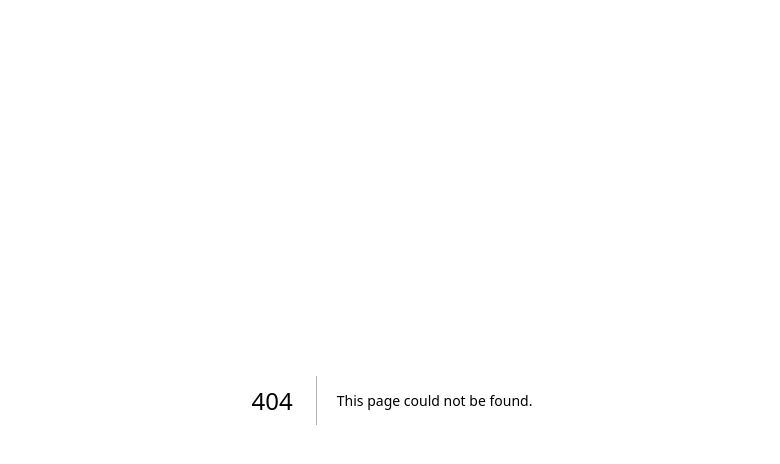
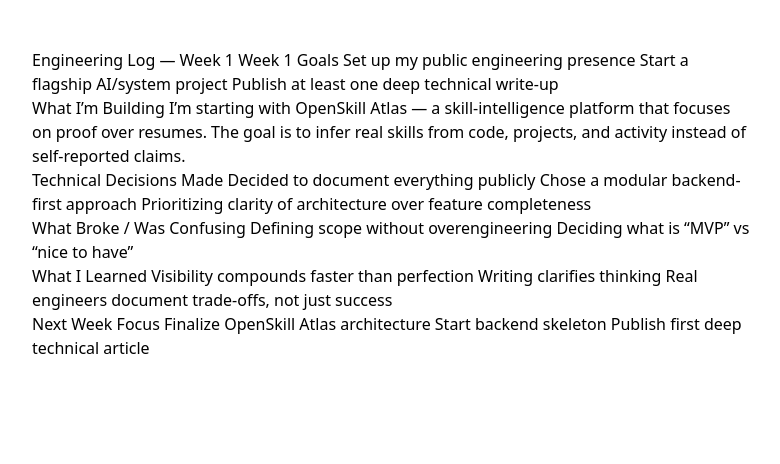
Before and after one commit to prakashwaddar628/prakashwaddar.dev, a Next.js app: page /logs/week-1 in a window 1280 px wide. Before the commit this address had no page. Shown: the top 464 px of the page, without its empty margins (248-1028 px from the left). Built offline with nearby package versions, Linux system fonts and the light colour scheme.

Commit message:
feat: add engineering logs with MDX support

```diff
--- /dev/null
+++ b/app/logs/[slug]/page.tsx
@@ -0,0 +1,21 @@
+import fs from "fs";
+import { MDXRemote } from "next-mdx-remote/rsc";
+import path from "path";
+
+const logsDirectory = path.join(process.cwd(), "content/logs");
+
+export default async function LogsPage({
+    params,
+}:{
+    params: Promise<{ slug: string }>
+}) {
+    const { slug } = await params;
+    const filePath = path.join(logsDirectory, `${slug}.mdx`);
+    const source = fs.readFileSync(filePath, "utf8");
+
+    return (
+        <main className="max-w-3xl mx-auto px-6 py-12 prose">
+            <MDXRemote source={source} />
+        </main>
+    )
+}
--- /dev/null
+++ b/app/logs/page.tsx
@@ -0,0 +1,40 @@
+import fs from "fs";
+import path from "path";
+import Link from "next/link";
+
+const logsDirectory = path.join(process.cwd(), "content/logs");
+
+export default function LogsPage() {
+    const files = fs.readdirSync(logsDirectory)
+
+    const logs = files.map((file) => {
+        const slug = file.replace(".mdx", "");
+        const title = slug
+        .replace(/-/g, " ")
+        .replace(/\b\w/g, (char) => char.toUpperCase());
+
+        return { slug, title };
+    });
+
+    return (
+        <main className="max-w-3xl mx-auto px-6 py-12">
+            <h1 className="text-3xl font-bold mb-4">Engineering Logs</h1>
+
+            <p className="text-gray-600 mb-8">
+                Weekly notes on what I&lsquo;m building, what breaks, and what I&lsquo;m learning.
+            </p>
+
+            <ul className="space-y-4">
+                {logs.map((log) => (
+                    <li key={log.slug}>
+                        <Link
+                        className="text-blue-600 hover:underline"
+                        href={`/logs/${log.slug}`}>
+                            {log.title}
+                        </Link>
+                    </li>
+                ))}
+            </ul>
+        </main>
+    )
+}
--- a/content/logs/week-1.mdx
+++ b/content/logs/week-1.mdx
@@ -1,30 +1,28 @@
-# Engineering Log — Week 1
+Engineering Log — Week 1
+Week 1 Goals
+    Set up my public engineering presence
+    Start a flagship AI/system project
+    Publish at least one deep technical write-up
 
-## Week 1 Goals
-- Set up my public engineering presence
-- Start a flagship AI/system project
-- Publish at least one deep technical write-up
+What I’m Building
+    I’m starting with OpenSkill Atlas — a skill-intelligence platform that focuses on proof over resumes.
+    The goal is to infer real skills from code, projects, and activity instead of self-reported claims.
 
-## What I’m Building
-I’m starting with **OpenSkill Atlas** — a skill-intelligence platform that focuses on proof over resumes.
+Technical Decisions Made
+    Decided to document everything publicly
+    Chose a modular backend-first approach
+    Prioritizing clarity of architecture over feature completeness
 
-The goal is to infer real skills from code, projects, and activity instead of self-reported claims.
+What Broke / Was Confusing
+    Defining scope without overengineering
+    Deciding what is “MVP” vs “nice to have”
 
-## Technical Decisions Made
-- Decided to document everything publicly
-- Chose a modular backend-first approach
-- Prioritizing clarity of architecture over feature completeness
+What I Learned
+    Visibility compounds faster than perfection
+    Writing clarifies thinking
+    Real engineers document trade-offs, not just success
 
-## What Broke / Was Confusing
-- Defining scope without overengineering
-- Deciding what is “MVP” vs “nice to have”
-
-## What I Learned
-- Visibility compounds faster than perfection
-- Writing clarifies thinking
-- Real engineers document trade-offs, not just success
-
-## Next Week Focus
-- Finalize OpenSkill Atlas architecture
-- Start backend skeleton
-- Publish first deep technical article
+Next Week Focus
+    Finalize OpenSkill Atlas architecture
+    Start backend skeleton
+    Publish first deep technical article
```
